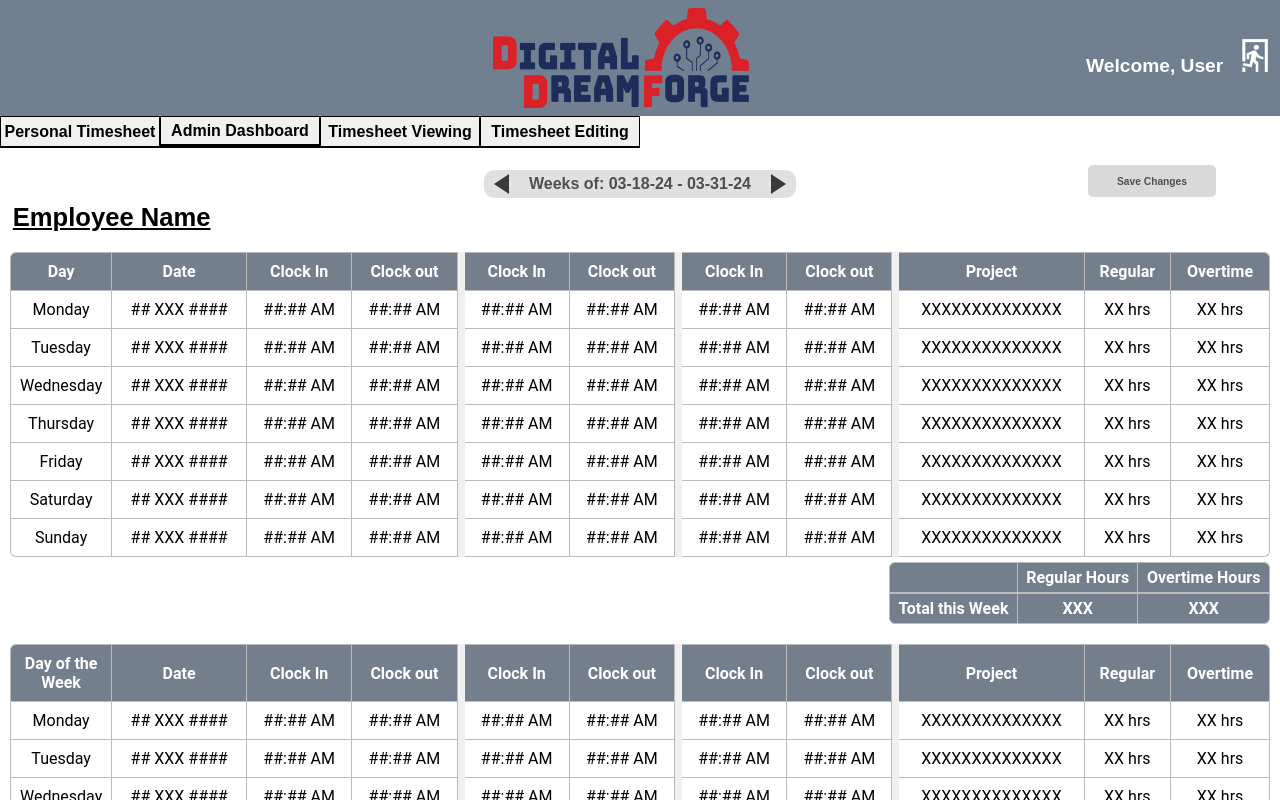
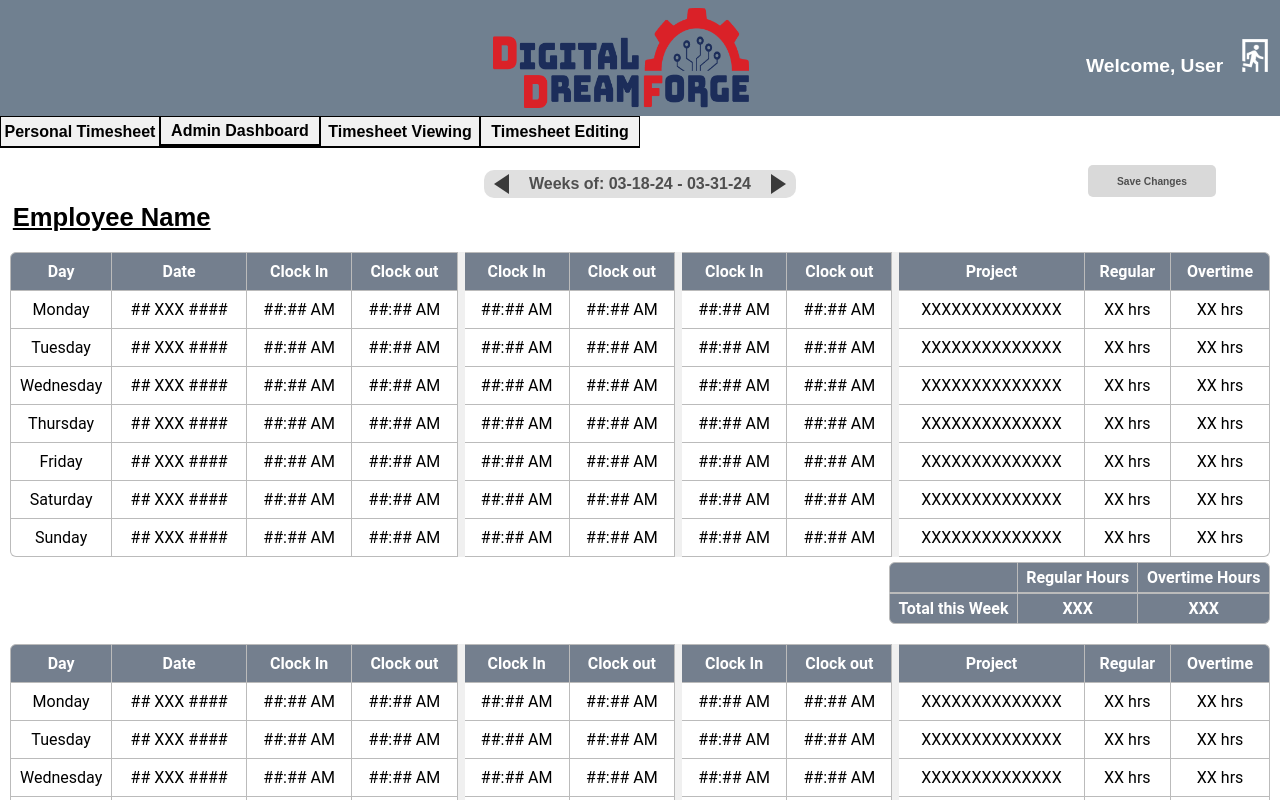
Before and after one commit to IKs2002/Tick-Tock-Tech, a React (Create React App) app in the folder Frontend/: page /Home/TimesheetEdit in a window 1280 px wide. Shown: the top 800 px of the page. Built offline with nearby package versions, Linux system fonts and the light colour scheme.

Commit message:
Update TimeSheet.js
Changed Day of week to Day and made Date uneditable

```diff
--- a/Frontend/src/Componets/TimeSheet.js
+++ b/Frontend/src/Componets/TimeSheet.js
@@ -233,9 +233,7 @@ function TimeSheet({ editable = false }) {
               <tr key={key}>
                 {/* Displaying each piece of data in its respective column */}
                 <td>{val.Day}</td>
-                <EditableTimeSheet editable={editable}>
-                  {val.Date}
-                </EditableTimeSheet>
+                <td>{val.Date}</td>
                 <EditableTimeSheet editable={editable}>
                   {val.Clockin1}
                 </EditableTimeSheet>
@@ -300,7 +298,7 @@ function TimeSheet({ editable = false }) {
         <table>
           {/* Similar structure to the first timesheet table */}
           <tr>
-            <th>Day of the Week</th>
+            <th>Day</th>
             <th>Date</th>
             <th>Clock In</th>
             <th>Clock out</th>
@@ -319,9 +317,7 @@ function TimeSheet({ editable = false }) {
             return (
               <tr key={key}>
                 <td>{val.Day}</td>
-                <EditableTimeSheet editable={editable}>
-                  {val.Date}
-                </EditableTimeSheet>
+                 <td>{val.Date}</td>
                 <EditableTimeSheet editable={editable}>
                   {val.Clockin1}
                 </EditableTimeSheet>
```
